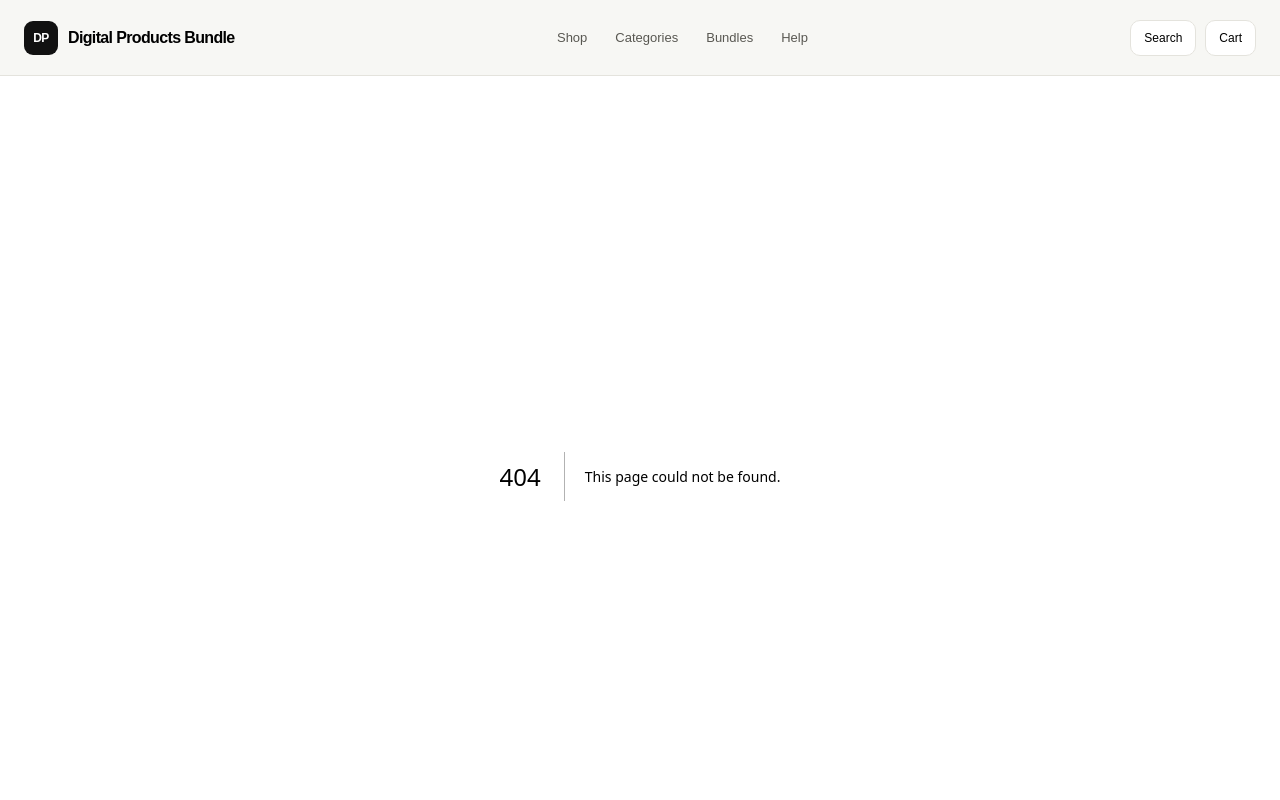
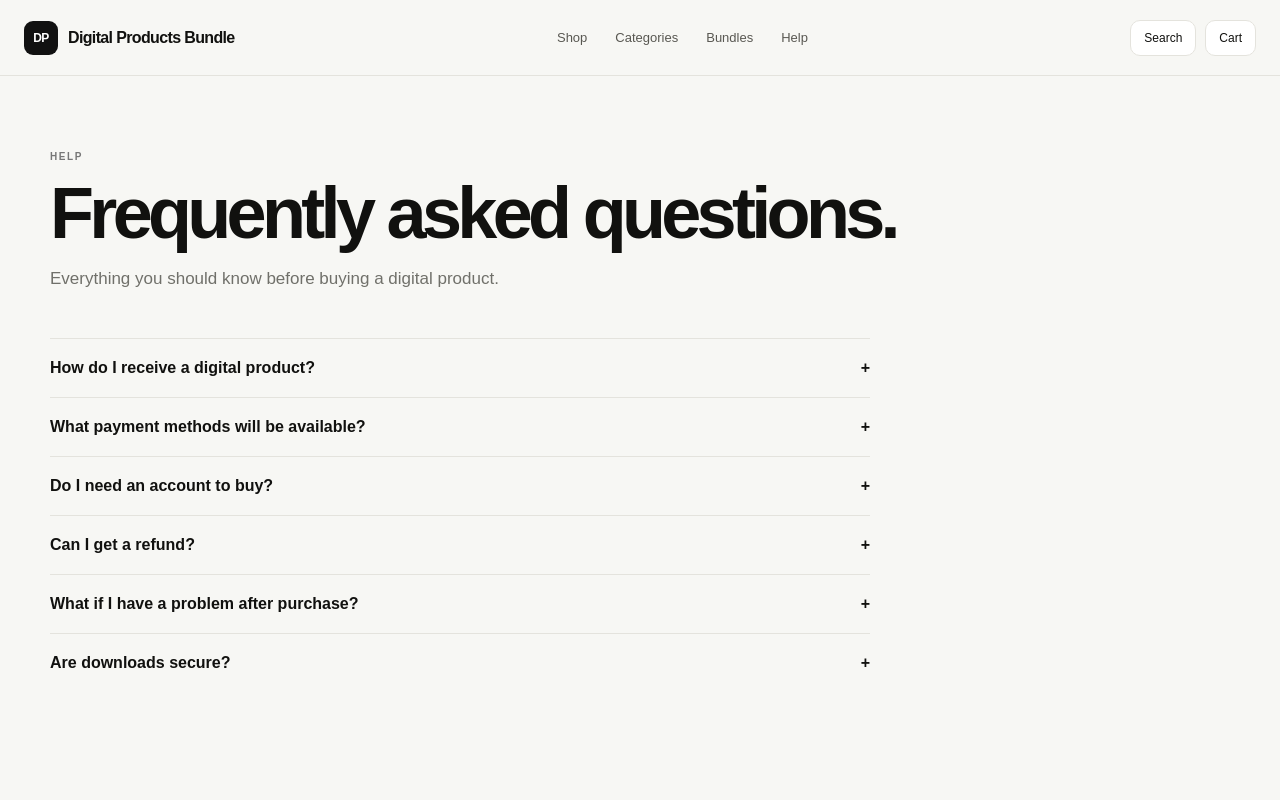
Before and after one commit to rohit-kumar-seo-repo/digital_products_bundle, a Next.js app: page /faq in a window 1280 px wide. Before the commit this address had no page. Shown: the top 800 px of the page. Built offline with nearby package versions, Linux system fonts and the light colour scheme.

Commit message:
Add commerce support and trust pages

```diff
--- /dev/null
+++ b/app/faq/page.tsx
@@ -0,0 +1 @@
+const faqs=[["How do I receive a digital product?","Digital products are delivered electronically after successful payment confirmation. The exact delivery method is shown on each product page."],["What payment methods will be available?","The store is being prepared for secure online payments through the configured payment gateway, including supported Indian payment methods."],["Do I need an account to buy?","The storefront is designed around low-friction guest checkout. Accounts can be added later for purchase history and downloads."],["Can I get a refund?","Refund eligibility depends on the product and the published refund policy. Review the policy before purchasing."],["What if I have a problem after purchase?","Use the support channel shown on the product page or contact support with your order details."],["Are downloads secure?","Production storage will remain private and access will be issued only for verified paid orders."]];export default function FAQ(){return <main className="container simplePage"><span className="eyebrow">HELP</span><h1>Frequently asked questions.</h1><p className="intro">Everything you should know before buying a digital product.</p><div className="faqList">{faqs.map(([q,a])=><details key={q}><summary>{q}<span>+</span></summary><p>{a}</p></details>)}</div></main>}
```
